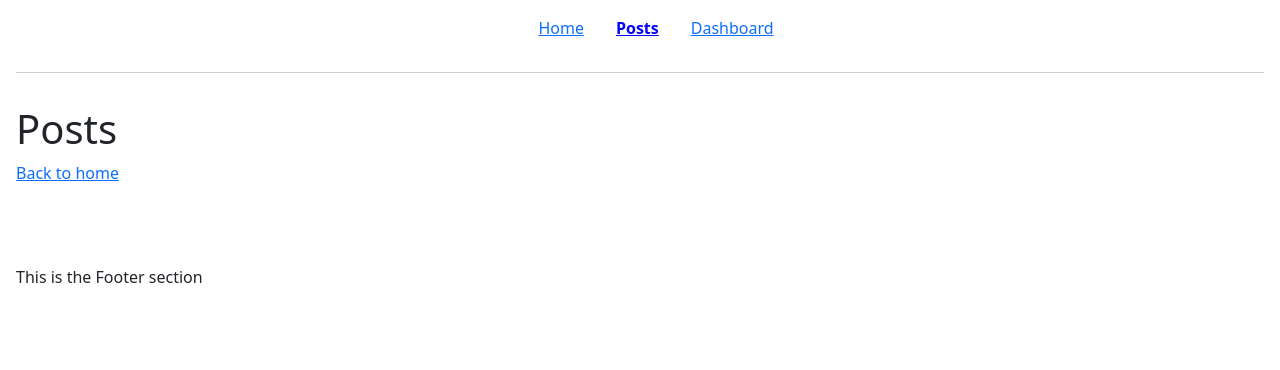
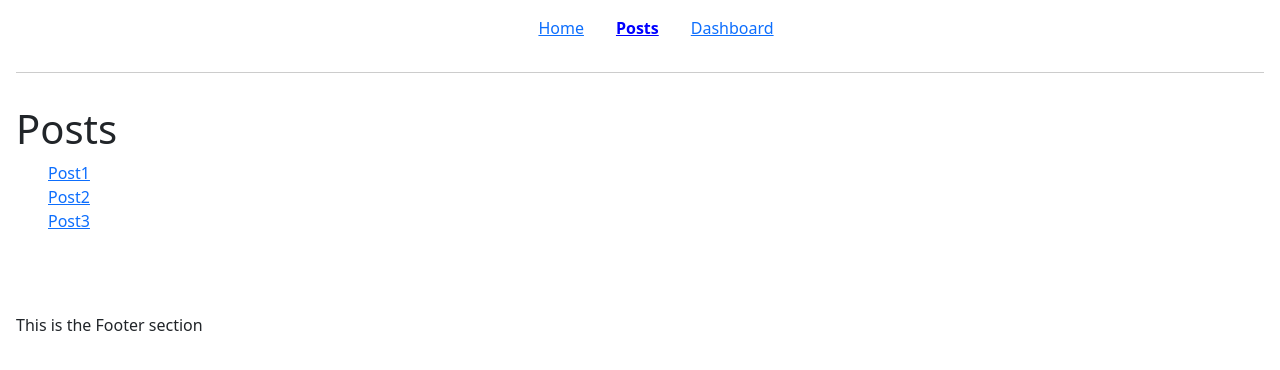
Before and after one commit to mahdi6788/ReactRouterDom, a React (Vite) app: page /posts in a window 1280 px wide. Shown: the top 370 px of the page. Built offline with nearby package versions, Linux system fonts and the light colour scheme.

Commit message:
posts containing post 1,2,3

```diff
--- a/src/pages/Posts.jsx
+++ b/src/pages/Posts.jsx
@@ -4,7 +4,20 @@ function Posts(){
     return(
         <div>
             <h1>Posts</h1>
-            <Link to={"/"}>Back to home</Link>
+
+            <ul>
+                <li>
+                    <Link to="1">Post1</Link>
+                </li>
+                <li>
+                <Link to="2">Post2</Link>
+                </li>
+                <li>
+                <Link to="3">Post3</Link>
+                </li>
+
+            </ul>
+
         </div>
     )
 }
```
